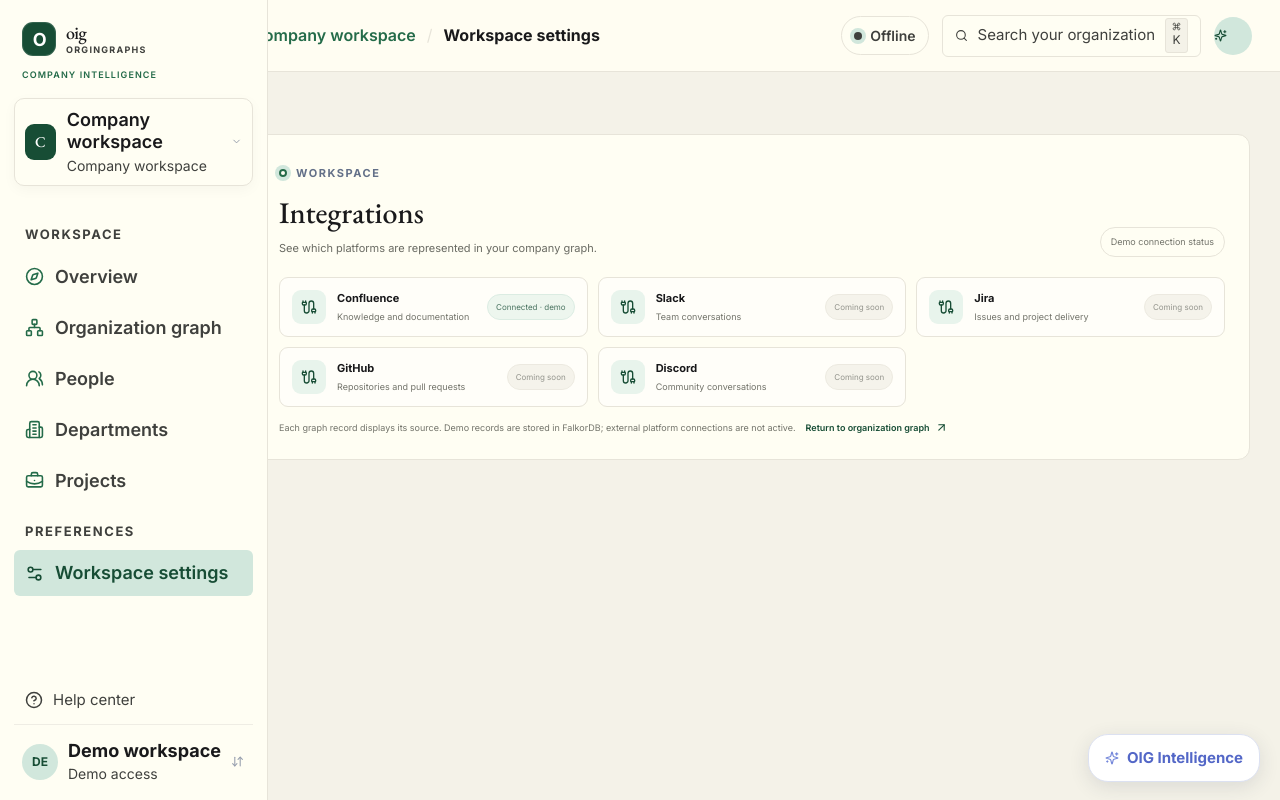
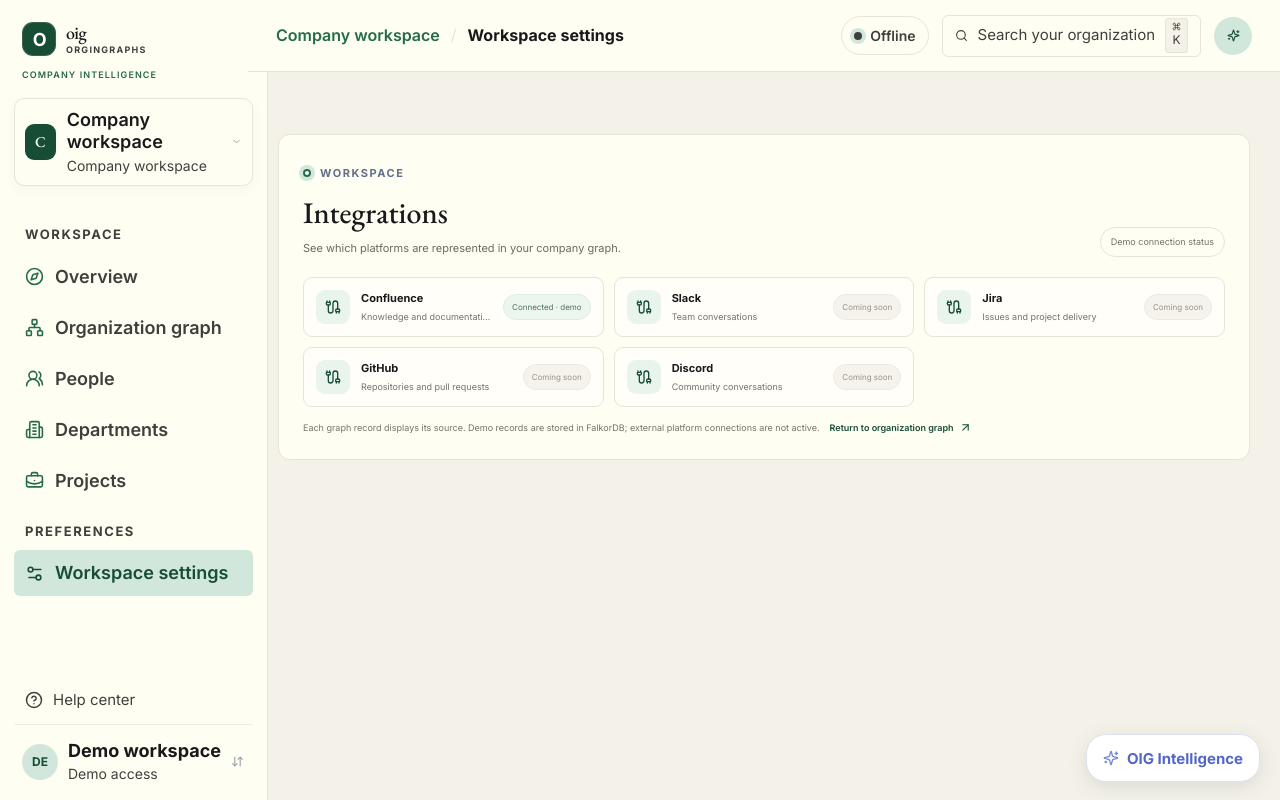
Before and after one commit to Garima040106/OrgInGraphs, a Next.js app in the folder frontend/: page /settings in a window 1280 px wide. Built offline with nearby package versions, Linux system fonts and the light colour scheme; no server answers.

Commit message:
style(layout): fix app shell alignment and sticky header

```diff
--- a/frontend/app/globals.css
+++ b/frontend/app/globals.css
@@ -621,6 +621,138 @@
     scroll-behavior: auto !important;
     transition-duration: 0.01ms !important;
     animation-duration: 0.01ms !important;
+  }
+}
+
+/* Keep the shell columns independent so content cannot slide beneath the sidebar. */
+.app-shell {
+  width: 100%;
+  height: 100dvh;
+  min-height: 100dvh;
+  overflow: hidden;
+  display: grid;
+  grid-template-columns: 248px minmax(0, 1fr);
+  padding-left: 0;
+}
+
+.app-shell .sidebar {
+  position: fixed;
+  inset: 0 auto 0 0;
+  z-index: 5;
+  flex: none;
+  width: 248px;
+  min-width: 248px;
+  min-height: 100vh;
+  grid-column: 1;
+}
+
+.app-shell .main-column {
+  grid-column: 2;
+  flex: none;
+  width: auto;
+  max-width: 100%;
+  height: 100dvh;
+  min-width: 0;
+  min-height: 0;
+  margin-left: 0;
+  overflow: hidden;
+}
+
+.app-shell .topbar {
+  min-width: 0;
+  width: 100%;
+  max-width: 100%;
+}
+
+.app-shell .workspace-content {
+  flex: 1 1 auto;
+  align-self: stretch;
+  min-height: 0;
+  overflow-x: hidden;
+  overflow-y: auto;
+  overscroll-behavior: contain;
+}
+
+.app-shell .topbar {
+  position: relative;
+  top: auto;
+  z-index: 20;
+  flex: 0 0 auto;
+  background: rgba(255, 254, 243, .98);
+}
+
+.app-shell .workspace-settings {
+  width: min(100%, 1180px);
+  max-width: 1180px;
+  margin-right: auto;
+  margin-left: auto;
+}
+
+.app-shell .breadcrumbs {
+  min-width: 0;
+  overflow: hidden;
+}
+
+.app-shell .breadcrumb-company,
+.app-shell .breadcrumbs strong {
+  overflow: hidden;
+  text-overflow: ellipsis;
+  white-space: nowrap;
+}
+
+.app-shell .topbar-actions {
+  flex: 0 0 auto;
+  min-width: 0;
+}
+
+.app-shell .topbar-user {
+  display: grid;
+  place-items: center;
+  padding: 0;
+  line-height: 0;
+}
+
+.app-shell .assistant-launch {
+  display: inline-flex;
+  align-items: center;
+  justify-content: center;
+  line-height: 1;
+}
+
+.app-shell .assistant-launch svg {
+  display: block;
+  flex: 0 0 auto;
+  width: 16px;
+  height: 16px;
+}
+
+@media (max-width: 900px) {
+  .app-shell {
+    grid-template-columns: 72px minmax(0, 1fr);
+  }
+
+  .app-shell .sidebar {
+    position: fixed;
+    flex: none;
+    width: 72px;
+    min-width: 72px;
+  }
+}
+
+@media (max-width: 760px) {
+  .app-shell {
+    grid-template-columns: 58px minmax(0, 1fr);
+  }
+
+  .app-shell .sidebar {
+    position: fixed;
+    flex: none;
+    width: 58px;
+    min-width: 58px;
+  }
+
+  .app-shell .breadcrumbs {
+    flex: 1 1 auto;
   }
 }
 
@@ -1550,7 +1682,6 @@
 }
 
 .main-column {
-  margin-left: 224px;
   min-height: 100dvh;
 }
 
```
